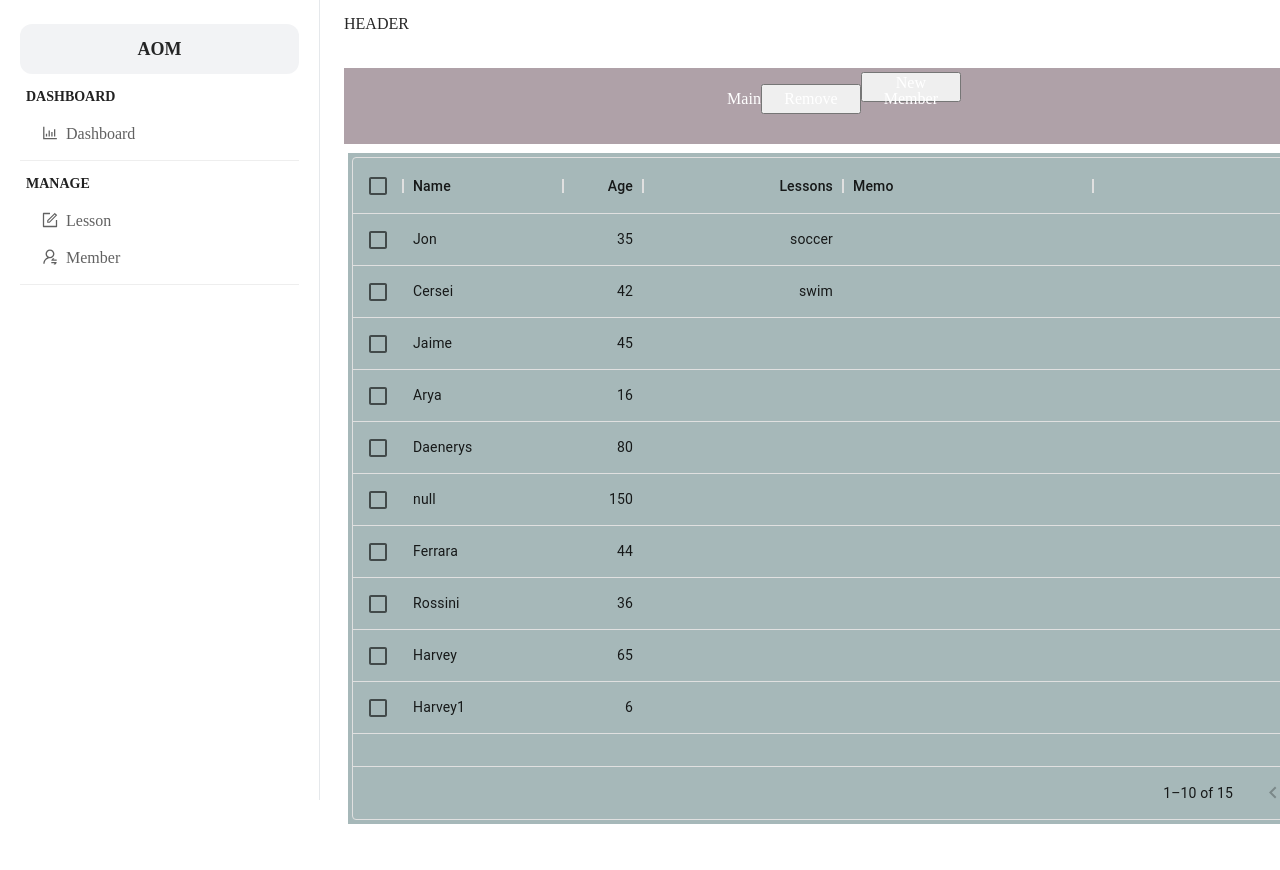
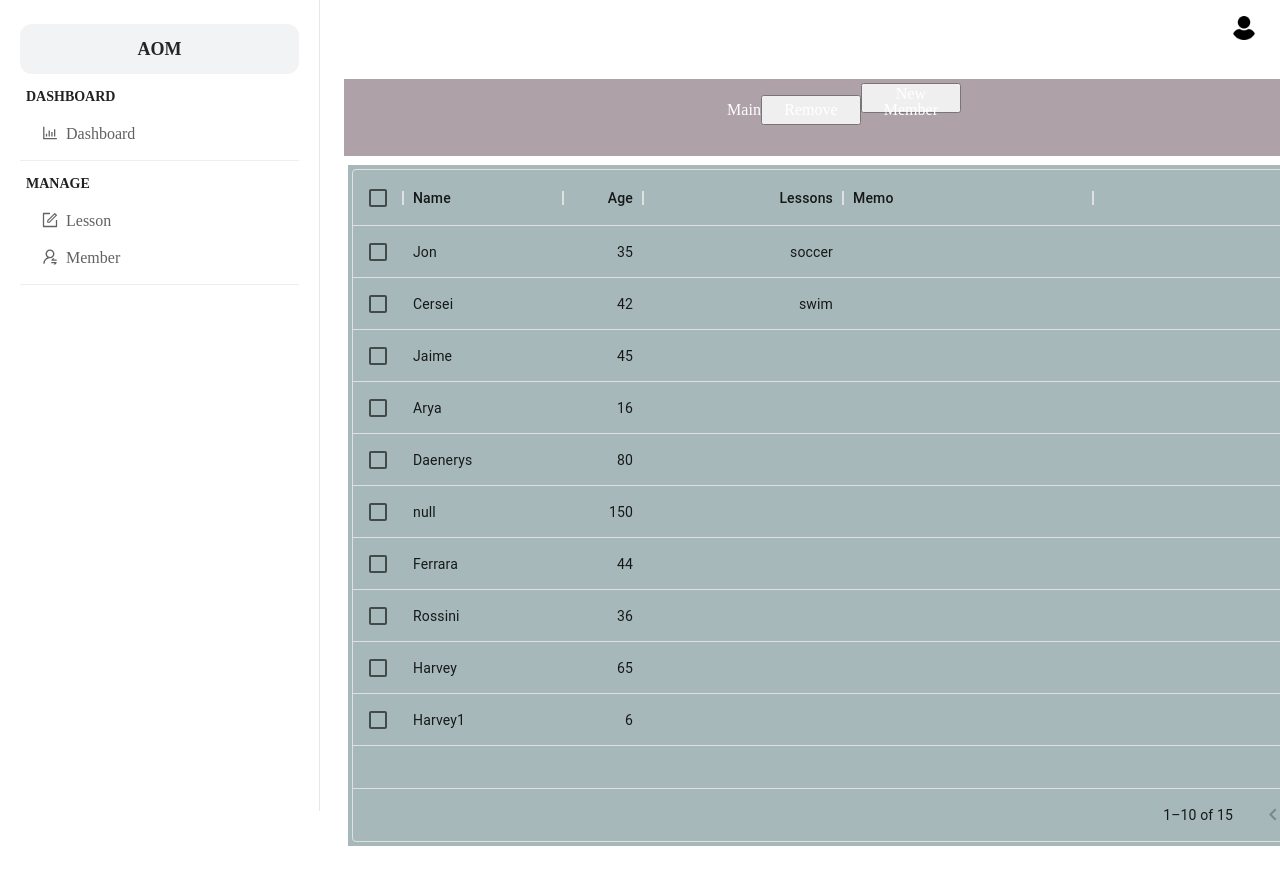
Before and after one commit to llooster/aom-client, a React (Create React App) app: page /members in a window 1280 px wide. Shown: the top 870 px of the page. Before the commit the page ends 848 px from the top, so only its background shows below. Built offline with nearby package versions, Linux system fonts and the light colour scheme.

Commit message:
#13. Add Header to MainLayout

```diff
--- a/src/components/header/Header.jsx
+++ b/src/components/header/Header.jsx
@@ -4,11 +4,7 @@ import "./Header.scss";
 const Header = (props) => {
     return <header className="Header">
         <div className="toolbar">
-            <div className="logo">LOGO</div>
-            <div className="menu">
-                <img className="img user"/>
-                <img className="img setting"/>
-            </div>
+            <img className="img img-user" src={"/images/user.png"} alt="user" />
         </div>
     </header>
 }
--- a/src/components/header/Header.scss
+++ b/src/components/header/Header.scss
@@ -1,39 +1,16 @@
 .Header {
-    width: 100%;
-    background-color: rgb(255, 255, 255);
-    position: fixed;
-    top: 0px;
-    right: auto;
-    z-index: 1100;
+    display: flex;
+    min-height: 48px;
+    padding: 16px 24px;
+    background-color: rgba(255, 255, 255, 0.72);
+    position: sticky;
+    top: 0;
 
     .toolbar {
-        display: flex;
-        align-items: center;
-        min-height: 48px;
-        padding: 16px 24px;
-
-        .logo {
-            width: 228px;
-            font-size: 32px;
-            font-weight: 700;
-        }
-
-        .menu {
-            display: flex;
-            border-radius: 27px;
-            margin-left: auto;
-            background-color: rgb(227, 242, 253);
-            transition: all 0.2s ease-in-out 0s;
-            .img {
-                width: 34px;
-                height: 34px;
-                border: none;
-            }
-        }
-
-        .menu:hover {
-            cursor: pointer;
-            background: rgb(33, 150, 243)
+        margin-left: auto;
+        .img-user {
+            width: 24px;
+            height: 24px;
         }
     }
 }
--- a/src/layout/main/MainLayout.jsx
+++ b/src/layout/main/MainLayout.jsx
@@ -1,6 +1,6 @@
 import React from "react";
 import { Row, Col } from 'antd';
-import { Icon, SideBar } from "../../components";
+import { Header, SideBar } from "../../components";
 import "./MainLayout.scss";
 
 const MainLayout = (props) => {
@@ -12,7 +12,7 @@ const MainLayout = (props) => {
             <SideBar/>
         </Col>
         <Col xs={24} sm={18} className="container">
-            <div className="header">HEADER</div>
+            <Header />
             <div className="content">{children}</div>
         </Col>
     </Row>
--- a/src/layout/main/MainLayout.scss
+++ b/src/layout/main/MainLayout.scss
@@ -7,22 +7,10 @@
     height: 100%;
     min-height: 100vh;
 
-    .header {
-        height: 48px;
-        padding: 16px 24px;
-    }
-
     .content {
         height: 100%;
         min-height: calc(100vh - 48px);
         padding: 20px 24px;
         border-radius: 12px 12px 0px 0px;
     }
-
-
-
-    div {
-        // border: 1px solid $color-base;
-    }
-
 }
```
